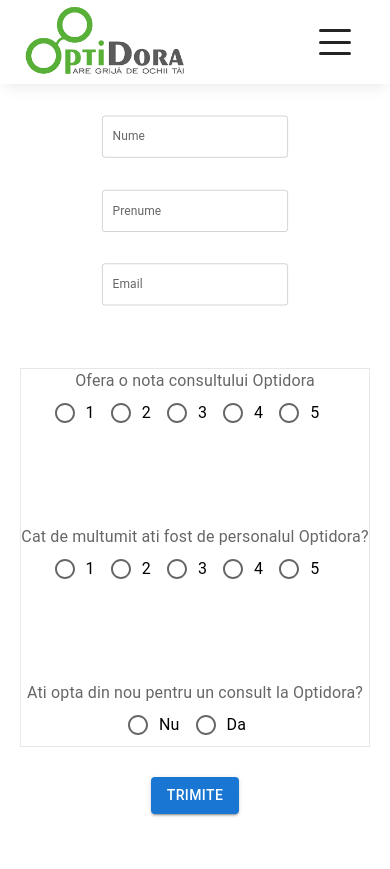
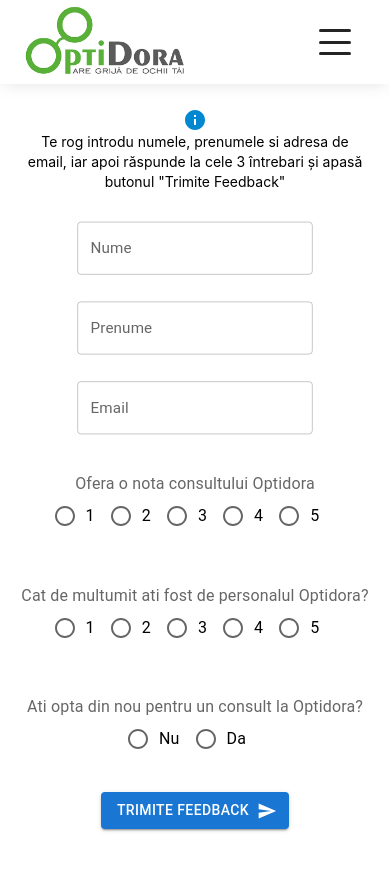
Before and after one commit to CristianCureu/mail-sender, a React (Create React App) app: page /feedback in a window 390 px wide. Before the commit the page ends 844 px from the top, so only its background shows below. Built offline with nearby package versions, Linux system fonts and the light colour scheme.

Commit message:
Google Maps, sitemap, responsive

```diff
--- a/package.json
+++ b/package.json
@@ -7,13 +7,12 @@
     "@emotion/styled": "^11.10.5",
     "@mui/icons-material": "^5.11.0",
     "@mui/material": "^5.11.3",
-    "@mui/x-date-pickers": "^5.0.13",
+    "@react-google-maps/api": "^2.17.1",
     "@testing-library/jest-dom": "^5.16.5",
     "@testing-library/react": "^13.4.0",
     "@testing-library/user-event": "^13.5.0",
     "chart.js": "^4.1.2",
     "framer-motion": "^8.1.8",
-    "query-string": "^8.1.0",
     "react": "^18.2.0",
     "react-chartjs-2": "^5.2.0",
     "react-dom": "^18.2.0",
--- a/src/components/Detalii/Map.jsx
+++ b/src/components/Detalii/Map.jsx
@@ -1,5 +1,64 @@
+import { useRef, useState } from "react";
+import MyLocationIcon from '@mui/icons-material/MyLocation';
+import ArrowForwardIcon from '@mui/icons-material/ArrowForward';
+import DirectionsIcon from '@mui/icons-material/Directions';
+import DirectionsCarIcon from '@mui/icons-material/DirectionsCar';
+import {
+  useJsApiLoader,
+  GoogleMap,
+  Marker,
+  Autocomplete,
+  DirectionsRenderer,
+} from "@react-google-maps/api";
+
+const center = { lat: 47.64634117289982, lng: 23.578397855773783 };
 function Map() {
-  return <div>Map</div>;
+  const { isLoaded } = useJsApiLoader({
+    googleMapsApiKey: process.env.REACT_APP_GOOGLE_MAPS_API_KEY,
+  });
+  const [map, setMap] = useState(/** @type google.maps.Map */ (null));
+  const [directionsResponse, setDirectionsResponse] = useState(null);
+  const [distance, setDistance] = useState("");
+  const [duration, setDuration] = useState("");
+  const originRef = useRef();
+
+  const calculateRoute = async () => {
+    if (originRef.current.value === "") {
+      return;
+    }
+    // eslint-disable-next-line no-undef
+    const directionsService = new google.maps.DirectionsService();
+    const results = await directionsService.route({
+      origin: originRef.current.value,
+      destination: center,
+      // eslint-disable-next-line no-undef
+      travelMode: google.maps.TravelMode.DRIVING,
+    });
+    setDirectionsResponse(results);
+    setDistance(results.routes[0].legs[0].distance.text);
+    setDuration(results.routes[0].legs[0].duration.text);
+    console.log(results);
+  };
+
+  if (!isLoaded) {
+    return <div>Error</div>;
+  }
+  return (
+    <div className="w-screen h-screen flex items-center justify-center">
+      <GoogleMap
+        center={center}
+        zoom={17}
+        mapContainerStyle={{ width: "100%", height: "90%" }}
+        options={{ fullscreenControl: false, mapTypeControl: false }}
+        onLoad={(map) => setMap(map)}
+      >
+        <Marker position={center} />
+        {directionsResponse && (
+          <DirectionsRenderer directions={directionsResponse} />
+        )}
+      </GoogleMap>
+    </div>
+  );
 }
 
 export default Map;
--- a/src/components/FeedbackForm.jsx
+++ b/src/components/FeedbackForm.jsx
@@ -5,6 +5,8 @@
 import FormControlLabel from "@mui/material/FormControlLabel";
 import Radio from "@mui/material/Radio";
 import Button from "@mui/material/Button";
+import SendIcon from "@mui/icons-material/Send";
+import InfoIcon from "@mui/icons-material/Info";
 import { ToastContainer, toast } from "react-toastify";
 import "react-toastify/dist/ReactToastify.css";
 import toastOptions from "../utils/toastOptions";
@@ -55,12 +57,21 @@
 
   return (
     <form
-      className="feedback-form flex flex-col items-center justify-between
-      h-full w-full"
+      className="flex flex-col items-center w-full mt-4 mb-8 p-2 lg:w-3/5"
       autoComplete="off"
       onSubmit={submitHandler}
     >
-      <div className="h-2/6 flex flex-col justify-between scale-75">
+      <div
+        className="flex flex-col text-sm
+        justify-center items-center text-center mb-6 pl-4 pr-4 lg:w-3/5"
+      >
+        <InfoIcon color="info" />
+        <p>
+          Te rog introdu numele, prenumele si adresa de email, iar apoi răspunde
+          la cele 3 întrebari și apasă butonul "Trimite Feedback"
+        </p>
+      </div>
+      <div className="h-56 flex flex-col justify-between scale-95">
         <TextField
           name="nume"
           label="Nume"
@@ -84,10 +95,7 @@
           onChange={(e) => onChangeHandler(e.target.name, e.target.value)}
         />
       </div>
-      <div
-        className="flex flex-col items-center text-center justify-between
-      h-3/6 border"
-      >
+      <div className="flex flex-col items-center text-center justify-between w-full h-72 mb-8 mt-8">
         <div className="flex flex-col justify-center items-center">
           <FormLabel id="first">Ofera o nota consultului Optidora</FormLabel>
           <RadioGroup
@@ -138,8 +146,8 @@
           </RadioGroup>
         </div>
       </div>
-      <Button variant="contained" type="submit">
-        Trimite
+      <Button variant="contained" endIcon={<SendIcon />} type="submit">
+        Trimite Feedback
       </Button>
       <ToastContainer limit={1} />
     </form>
--- a/src/components/SubscribeForm.jsx
+++ b/src/components/SubscribeForm.jsx
@@ -2,6 +2,7 @@
 import { useEffect } from "react";
 import TextField from "@mui/material/TextField";
 import Button from "@mui/material/Button";
+import SendIcon from "@mui/icons-material/Send";
 import InfoIcon from "@mui/icons-material/Info";
 import { ToastContainer, toast } from "react-toastify";
 import "react-toastify/dist/ReactToastify.min.css";
@@ -62,13 +63,13 @@
 
   return (
     <form
-      className="w-10/12 h-5/6 flex flex-col justify-around items-center"
+      className="w-10/12 h-5/6 flex flex-col justify-around items-center lg:w-3/5"
       autoComplete="off"
       onSubmit={submitHandler}
     >
       <div
         className="flex flex-col text-sm
-       justify-center items-center text-center p-2"
+       justify-center items-center text-center p-2 lg:w-3/5"
       >
         <InfoIcon color="info" />
         <p>
@@ -98,7 +99,7 @@
         value={user.email || ""}
         onChange={(e) => onChangeHandler(e.target.name, e.target.value)}
       />
-      <Button variant="contained" type="submit">
+      <Button variant="contained" endIcon={<SendIcon />} type="submit">
         Abonează-te
       </Button>
       <ToastContainer limit={1} />
--- a/src/pages/pages.css
+++ b/src/pages/pages.css
@@ -1,5 +1,4 @@
 .main,
-.feedback,
 .subscribe,
 .contact {
   margin-top: 12vh;
@@ -11,7 +10,7 @@
   justify-content: center;
   overflow-x: hidden;
 }
-.detalii {
+.detalii, .feedback {
   margin-top: 12vh;
   width: 100%;
   display: flex;
@@ -22,11 +21,13 @@
 
 @media screen and (max-width: 480px) {
   .main,
-  .feedback,
   .subscribe,
   .contact {
     margin-top: 10vh;
     height: 90vh;
+  }
+  .feedback{
+    margin-top: 10vh;
   }
   .detalii {
     margin-top: 10vh;
```
Also changed, not shown: public/sitemap.txt (added), 2 other files (tests, documents, lock files or other folders).
